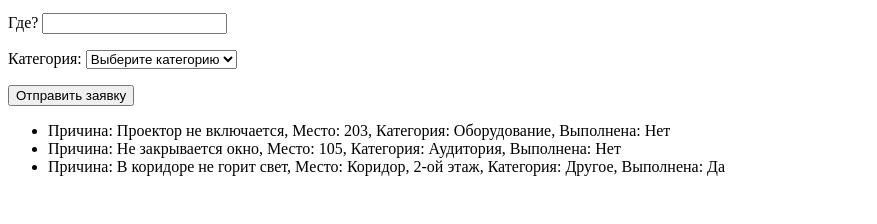
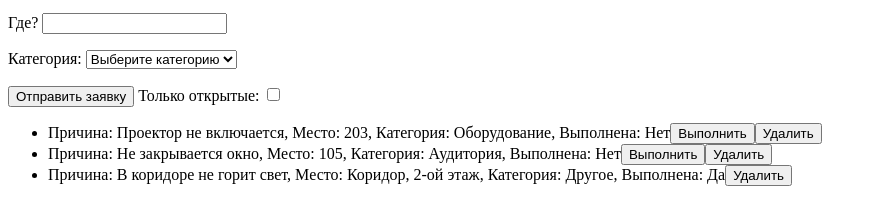
Before and after one commit to dum1s678/TaskTracker, a plain HTML site: page index.html in a window 1280 px wide. Shown: the part 104-328 px from the top of the page, without its empty margins (0-877 px from the left). Drawn offline with Linux system fonts and the light colour scheme.

Commit message:
Добавлены кнопки выполнить и удалить, работает функционал

```diff
--- a/index.html
+++ b/index.html
@@ -25,6 +25,8 @@
     </select>
     <p id="categoryMessage"></p>
     <button type="button" id="addApplication">Отправить заявку</button>
+    <label for="checkbox">Только открытые:</label>
+    <input type="checkbox" name="" id="checkbox">
     <ul id="listApplication"></ul>
 </body>
 </html>
--- a/script.js
+++ b/script.js
@@ -6,6 +6,7 @@ const listApplication = document.getElementById('listApplication')
 const issueMessage = document.getElementById('issueMessage')
 const placeMessage = document.getElementById('placeMessage')
 const categoryMessage = document.getElementById('categoryMessage')
+const checkbox = document.getElementById('checkbox')
 
 const tickets = [
     { title: "Проектор не включается", room: "203", category: "Оборудование", done: false },
@@ -17,19 +18,37 @@ function renderApplication() {
     listApplication.innerHTML = ''
     tickets.forEach((el) => {
         const li = document.createElement('li')
+        const buttonDelet3 = document.createElement('button')
+        buttonDelet3.innerHTML = 'Удалить'
+        buttonDelet3.type = "button"
+        buttonDelet3.id = "buttonDelet3"
+
+        buttonDelet3.addEventListener('click', () => {
+            const index = tickets.indexOf(el)
+            if (index !== -1) {
+                tickets.splice(index, 1)
+                renderApplication()
+            }
+        })
+
         if (el.done === true) {
             el.done = "Да"
         } else if (el.done === false) {
             el.done = "Нет"
         }
-        if (el.done === false) {
+        if (el.done === "Нет") {
             const buttonMake = document.createElement('button')
             buttonMake.innerHTML = "Выполнить"
             buttonMake.type = "button"
-            buttonMake.id = buttonMake
-            li.textContent = `Причина: ${el.title}, Место: ${el.room}, Категория: ${el.category}, Выполнена: ${el.done}, ${buttonMake}`
+            buttonMake.id = "buttonMake"
+            li.append(`Причина: ${el.title}, Место: ${el.room}, Категория: ${el.category}, Выполнена: ${el.done}`, buttonMake, buttonDelet3)
+            buttonMake.addEventListener('click', () => {
+                el.done = "Да"
+                renderApplication()
+            })
+            listApplication.append(li)
         } else {
-            li.textContent = `Причина: ${el.title}, Место: ${el.room}, Категория: ${el.category}, Выполнена: ${el.done}`
+            li.append(`Причина: ${el.title}, Место: ${el.room}, Категория: ${el.category}, Выполнена: ${el.done}`, buttonDelet3)
             listApplication.append(li)
         }
     })
@@ -46,7 +65,7 @@ addApplication.addEventListener('click', () => {
     if (category.value === "notSelected") {
         categoryMessage.innerHTML = "Выберите категорию"
     }
-    if (issueMessage !== '' && placeMessage !== '' && category.value !== "notSelected") {
+    if (issueMessage.value !== '' && placeMessage.value !== '' && category.value !== "notSelected") {
         const newApplication = {
             title: issue.value.trim(),
             room: place.value.trim(),
@@ -58,4 +77,8 @@ addApplication.addEventListener('click', () => {
     renderApplication()
 })
 
+checkbox.addEventListener('change', () => {
+    renderApplication()
+})
+
 renderApplication()
```
